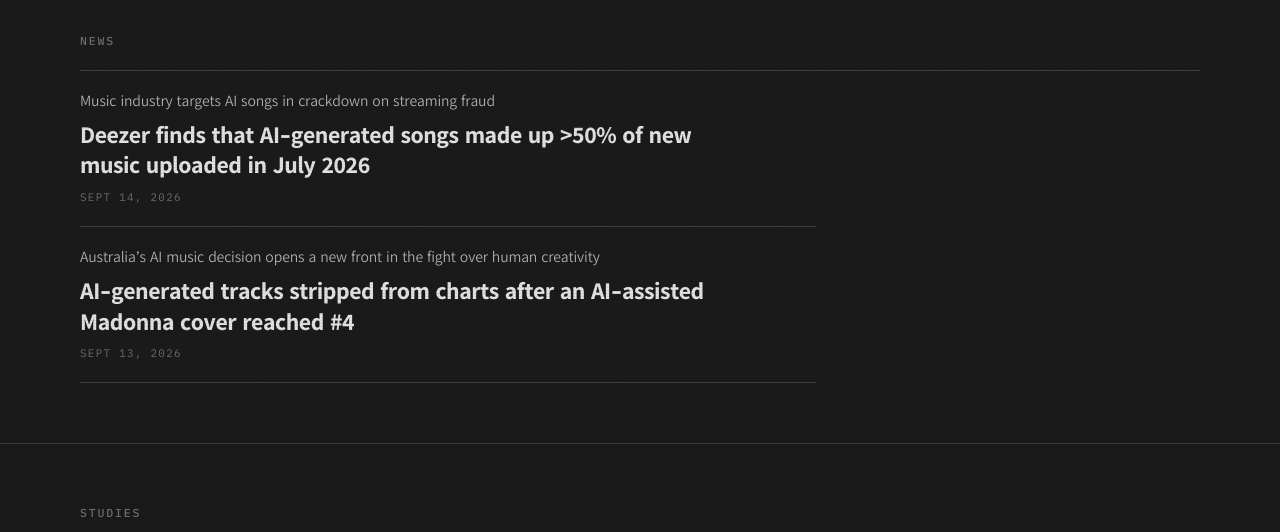
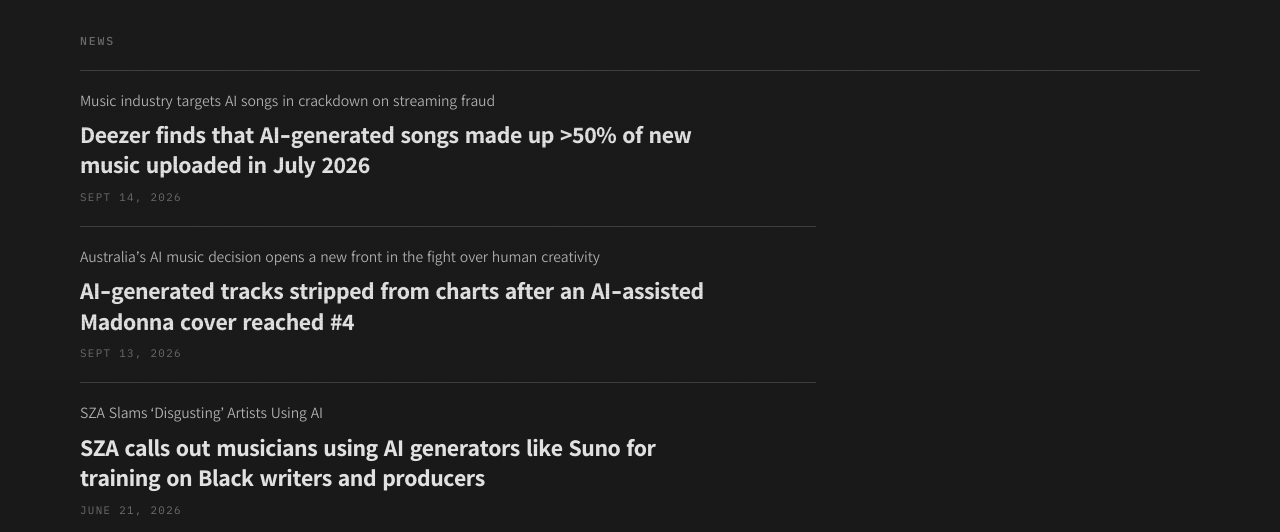
Before and after one commit to tyraytinker/sttn, a plain HTML site: page website/resources.html in a window 1280 px wide. Shown: the part 420-952 px from the top of the page. Drawn offline with Linux system fonts and the light colour scheme.

Commit message:
Add SZA Variety article to Resources News.
Surface the June 2026 Variety piece calling out AI music generators on the news list with the existing title/headline/date pattern.

Co-authored-by: tyraytinker <tyraytinker@users.noreply.github.com>

```diff
--- a/website/resources.html
+++ b/website/resources.html
@@ -71,6 +71,20 @@
               </a>
               <time class="resource-date" datetime="2026-09-13">Sept 13, 2026</time>
             </li>
+            <li>
+              <p class="resource-title">
+                SZA Slams ‘Disgusting’ Artists Using AI
+              </p>
+              <a
+                class="resource-headline"
+                href="https://variety.com/2026/music/news/sza-slams-musicians-using-ai-1236786466/"
+                target="_blank"
+                rel="noopener"
+              >
+                SZA calls out musicians using AI generators like Suno for training on Black writers and producers
+              </a>
+              <time class="resource-date" datetime="2026-06-21">June 21, 2026</time>
+            </li>
           </ul>
         </div>
       </section>
```
